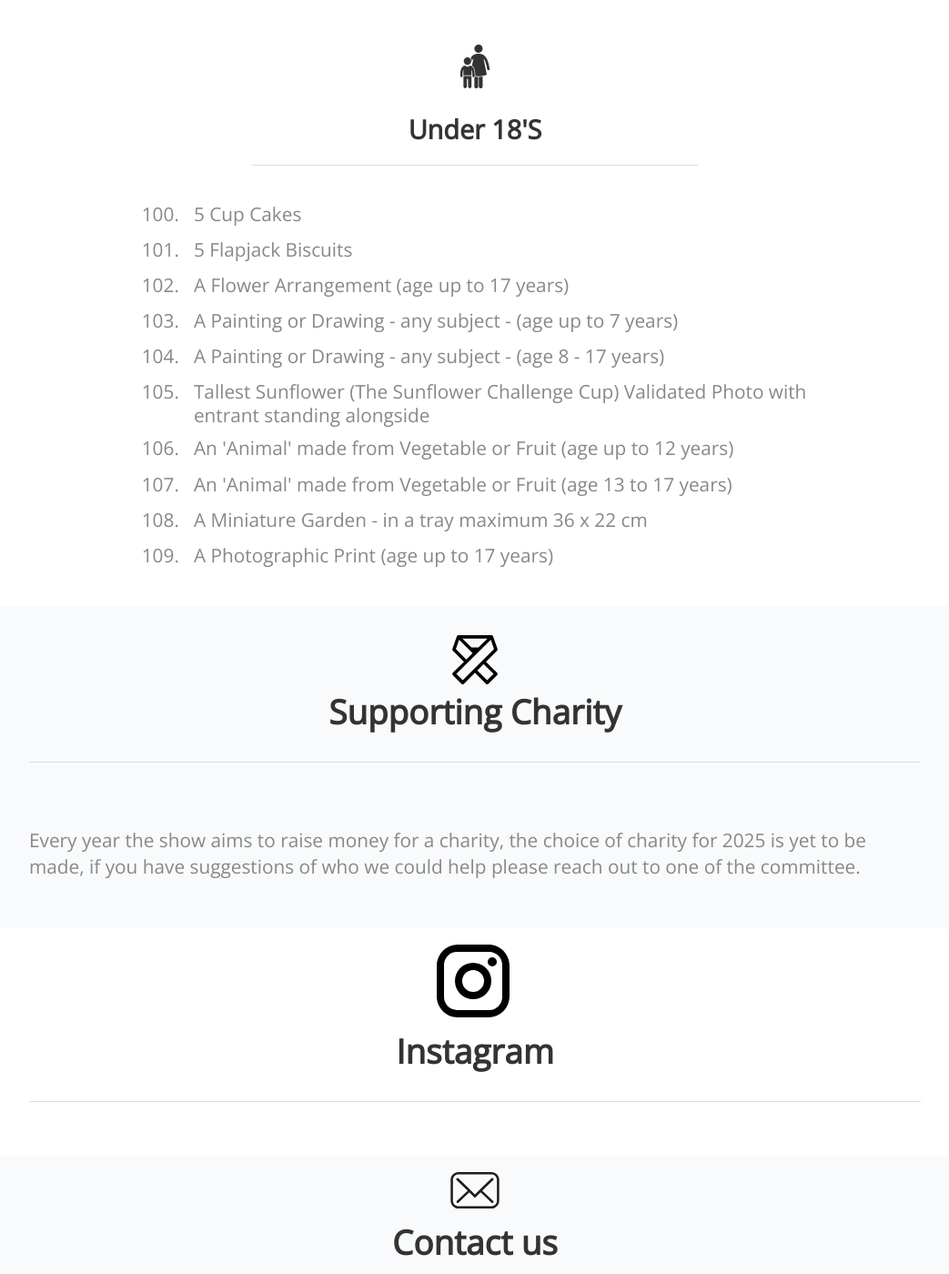
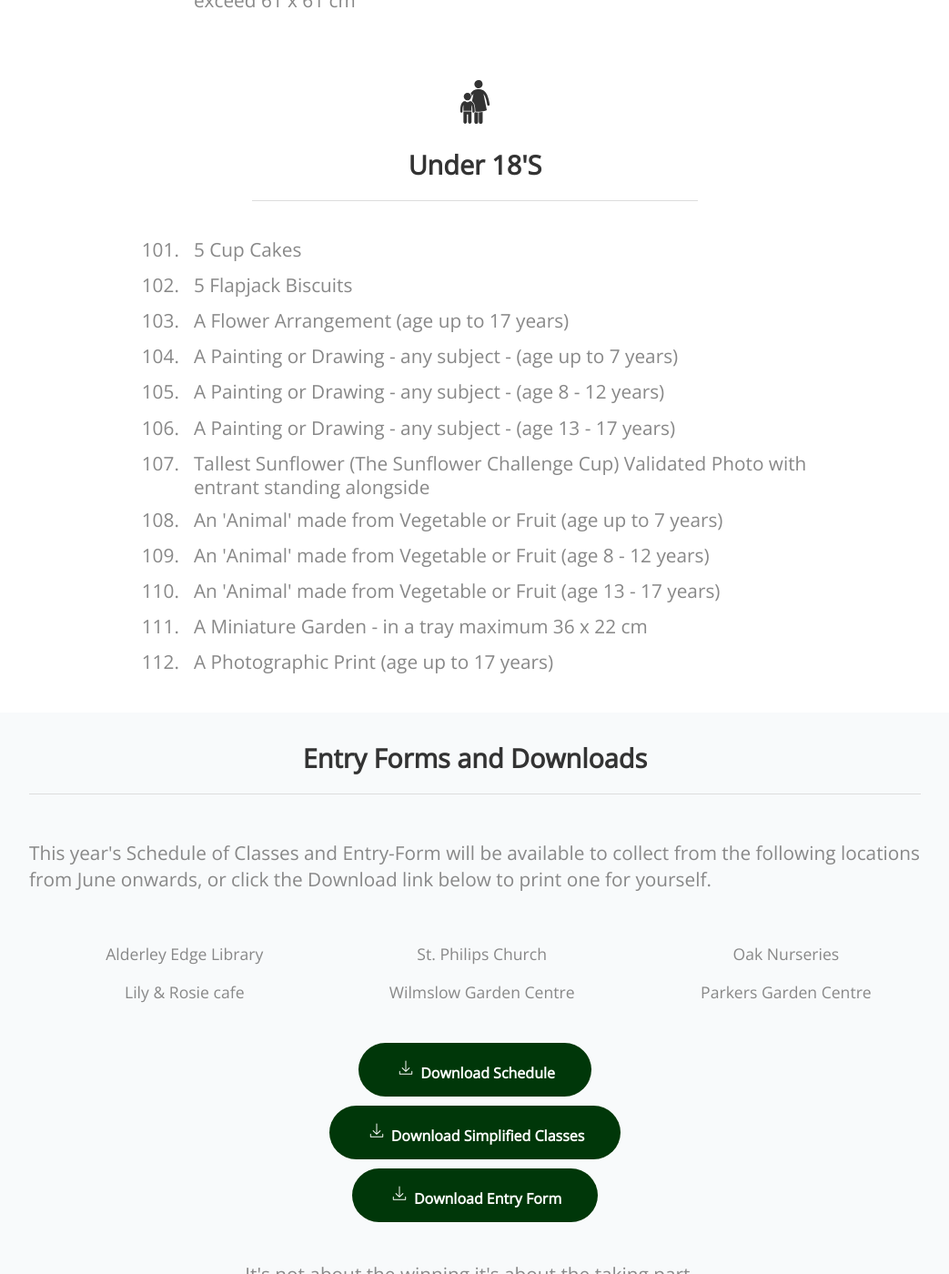
Before and after one commit to AlderleyEdgeVillageShow/website, a Jekyll site: the page built from index.html, in a window 1280 px wide and 1400 px high, scrolled down 7717 px. Shown: the whole window at 91% size, without its empty margins (118-1161 px from the left). Built offline with Jekyll 4.4.1, drawn with Linux system fonts in a browser that asks for light colours; a script that is not in the unit is left out; some of the changed text lies outside the part shown.

Commit message:
2025 updates

```diff
--- a/_data/classes.yml
+++ b/_data/classes.yml
@@ -146,96 +146,102 @@
     - number: 67
       name: Paper Crafts (inc Cards)
     - number: 68
-      name: Article of any other Craft
+      name: Article of any other soft Craft (textile materials)
     - number: 69
+      name: Article of any other hard Craft (non-textile materials)
+    - number: 70
       name: Any Soft Toy
-    - number: 70
+    - number: 71
       name: A Painting or Drawing - any subject - max size 61 x 61 cm
-    - number: 71
+    - number: 72
       name: Novelty Tea Cosy
 
 - title: Photography
   icon: camera
   classes:
-    - number: 72
+    - number: 73
       name: Landscapes - digital or film
-    - number: 73
+    - number: 74
       name: Pets  - digital or film
-    - number: 74
+    - number: 75
       name: Wildlife - digital or film
-    - number: 75
+    - number: 76
       name: A Photo that best represents our Village - digital or film
 - title: Cookery
   icon: cooking
   classes:
-    - number: 76
+    - number: 77
       name: White Loaf - small
-    - number: 77
+    - number: 78
       name: Wholemeal Loaf - small
-    - number: 78
+    - number: 79
       name: 6 Bread Rolls
-    - number: 79
+    - number: 80
       name: Artisan Loaf of any type
-    - number: 80
+    - number: 81
       name: Fruit Cake
-    - number: 81
+    - number: 82
       name: Chocolate Cake
-    - number: 82
+    - number: 83
       name: 5 Scones
-    - number: 83
+    - number: 84
       name: 5 Savoury Scones
-    - number: 84
+    - number: 85
       name: Victoria Sandwich - jam filled, no icing
-    - number: 85
-      name: Lemon Drizzle Cake
     - number: 86
+      name: Lemon Drizzle Loaf
+    - number: 87
       name: 5 Cup Cakes
-    - number: 87
+    - number: 88
       name: A Celebration Cake
-    - number: 88
+    - number: 89
       name: A Fruit Pie
-    - number: 89
+    - number: 90
       name: 5 Pieces of Shortbread
-    - number: 90
+    - number: 91
       name: A Savoury Quiche (not fish)
-    - number: 91
+    - number: 92
       name: Jam - Soft Fruit
-    - number: 92
+    - number: 93
       name: Jam - Stoned Fruit
-    - number: 93
+    - number: 94
       name: Jam - Main ingredient to be named
-    - number: 94
+    - number: 95
       name: Lemon Curd
-    - number: 95
+    - number: 96
       name: Marmalade
-    - number: 96
+    - number: 97
       name: Fruit Jelly Preserve
-    - number: 97
+    - number: 98
       name: Chutney - Main ingredient to be named
-    - number: 98
+    - number: 99
       name: Pickles
-    - number: 99
+    - number: 100
       name: Any 5 items from classes 76 - 99 displayed in a box or basket not to exceed 61 x 61 cm
 - title: Under 18'S
   icon: children
   classes:
-    - number: 100
+    - number: 101
       name: 5 Cup Cakes
-    - number: 101
+    - number: 102
       name: 5 Flapjack Biscuits
-    - number: 102
+    - number: 103
       name: A Flower Arrangement (age up to 17 years)
-    - number: 103
+    - number: 104
       name: A Painting or Drawing - any subject - (age up to 7 years)
-    - number: 104
-      name: A Painting or Drawing - any subject - (age 8 - 17 years)
     - number: 105
+      name: A Painting or Drawing - any subject - (age 8 - 12 years)
+    - number: 106
+      name: A Painting or Drawing - any subject - (age 13 - 17 years)
+    - number: 107
       name: Tallest Sunflower (The Sunflower Challenge Cup) Validated Photo with entrant standing alongside
-    - number: 106
-      name: An 'Animal' made from Vegetable or Fruit (age up to 12 years)
-    - number: 107
-      name: An 'Animal' made from Vegetable or Fruit (age 13 to 17 years)
     - number: 108
+      name: An 'Animal' made from Vegetable or Fruit (age up to 7 years)
+    - number: 109
+      name: An 'Animal' made from Vegetable or Fruit (age 8 - 12 years)
+    - number: 110
+      name: An 'Animal' made from Vegetable or Fruit (age 13 - 17 years)
+    - number: 111
       name: A Miniature Garden - in a tray maximum 36 x 22 cm
-    - number: 109
+    - number: 112
       name: A Photographic Print (age up to 17 years)
--- a/_layouts/default.html
+++ b/_layouts/default.html
@@ -61,7 +61,6 @@
     </div>
 </main>
 
-<div class="darker">
 <div class="container" id="contact">
     <div class="align-center">
         <span class="image">{% include icons/site.html icon="mail" %}</span>
@@ -71,7 +70,6 @@
     <div class="contact">
         <p>If you have any questions about the show please reach out to one of the committee at</p>
         <h3>AlderleyEdgeVillageShow@gmail.com</h3>
-        </div>
     </div>
 </div>
 <footer>
--- a/index.html
+++ b/index.html
@@ -138,67 +138,46 @@
         {% endfor %}
     </div>
 </div>
-<!--<div class="darker">-->
-<!--    <div class="container">-->
+<div class="darker">
+    <div class="container">
 
-<!--        <h3 class="title">Entry Forms and Downloads</h3>-->
-<!--        <hr/>-->
+        <h3 class="title">Entry Forms and Downloads</h3>
+        <hr/>
 
-<!--        <p>This year's Schedule of Classes and Entry-Form will be available to collect from the following locations-->
-<!--            from-->
-<!--            July onwards, or click the Download link below to print one for yourself.</p>-->
-<!--        <div class="thirds">-->
-<!--            <ul class="no-bullets">-->
-<!--                <li><p>Alderley Edge Library</p></li>-->
-<!--                <li><p>Grantham's</p></li>-->
+        <p>This year's Schedule of Classes and Entry-Form will be available to collect from the following locations
+            from June onwards, or click the Download link below to print one for yourself.</p>
+        <div class="thirds">
+            <ul class="no-bullets">
+                <li><p>Alderley Edge Library</p></li>
+                <li><p>Lily &amp; Rosie cafe</p></li>
 
-<!--            </ul>-->
-<!--            <ul class="no-bullets">-->
-<!--                <li><p>St. Philips Church</p></li>-->
-<!--                <li><p>Wilmslow Garden Centre</p></li>-->
-<!--            </ul>-->
-<!--            <ul class="no-bullets">-->
-<!--                <li><p>Oak Nurseries</p></li>-->
-<!--                <li><p>Parkers Garden Centre</p></li>-->
-<!--            </ul>-->
-<!--        </div>-->
-<!--        <div class="button align-center">-->
-<!--            <a download href="/images/2024-village-show-schedule.pdf">{% include icons/site.html icon="download" %}-->
-<!--                Download Schedule</a>-->
-<!--        </div>-->
-<!--        <div class="button align-center">-->
-<!--            <a download href="/images/classes.pdf">{% include icons/site.html icon="download" %}-->
-<!--                Download Simplified Classes</a>-->
-<!--        </div>-->
-<!--        <div class="button align-center">-->
-<!--            <a download href="/images/2024-entry-form.pdf">{% include icons/site.html icon="download" %}-->
-<!--                Download Entry Form</a>-->
-<!--        </div>-->
-<!--        <br/>-->
-<!--        <p class="align-center">It's not about the winning it's about the taking part...</p>-->
-<!--    </div>-->
-<!--</div>-->
-<!--<div class="container">-->
-<!--    <br/>-->
-<!--    <div class="align-center">-->
-<!--        <span class="image">{% include icons/site.html icon="charity" %}</span>-->
-<!--    </div>-->
-<!--    <h2 class="title">Supporting Charity</h2>-->
-<!--    <hr>-->
-<!--    <div class="columns">-->
-<!--        <div>-->
-<!--            <p>We are proud to announce that for 2024 the chosen charity is <strong>East Cheshire Hospice</strong>.-->
-<!--            </p>-->
-<!--        </div>-->
-<!--        <div class="align-center">-->
-<!--            <a href="https://www.eastcheshirehospice.org.uk/" target="_blank">-->
-<!--                <img alt="East Cheshire Hospice" src="{{ site.baseurl }}/images/eastcheshirehospice.png"></a>-->
-<!--        </div>-->
-<!--    </div>-->
-<!--    <br/>-->
-<!--</div>-->
+            </ul>
+            <ul class="no-bullets">
+                <li><p>St. Philips Church</p></li>
+                <li><p>Wilmslow Garden Centre</p></li>
+            </ul>
+            <ul class="no-bullets">
+                <li><p>Oak Nurseries</p></li>
+                <li><p>Parkers Garden Centre</p></li>
+            </ul>
+        </div>
+        <div class="button align-center">
+            <a download href="/images/2025-village-show-schedule.pdf">{% include icons/site.html icon="download" %}
+                Download Schedule</a>
+        </div>
+        <div class="button align-center">
+            <a download href="/images/classes.pdf">{% include icons/site.html icon="download" %}
+                Download Simplified Classes</a>
+        </div>
+        <div class="button align-center">
+            <a download href="/images/2025-entry-form.pdf">{% include icons/site.html icon="download" %}
+                Download Entry Form</a>
+        </div>
+        <br/>
+        <p class="align-center">It's not about the winning it's about the taking part...</p>
+    </div>
+</div>
 
-<div class="darker">
 <div class="container">
     <br/>
     <div class="align-center">
@@ -208,19 +187,41 @@
     <hr>
     <div class="columns">
         <div>
-                <p>Every year the show aims to raise money for a charity, the choice of charity for 2025 is yet to be
-                    made, if you have suggestions of who we could help please reach out to one of the committee.
+            <p>We are proud to announce that for 2025 the chosen charity is <strong>The Christie Charity</strong>.
             </p>
         </div>
-            <!--        <div class="align-center">-->
-            <!--            <a href="https://www.eastcheshirehospice.org.uk/" target="_blank">-->
-            <!--                <img alt="East Cheshire Hospice" src="{{ site.baseurl }}/images/eastcheshirehospice.png"></a>-->
-            <!--        </div>-->
+        <div class="align-center">
+            <a href="https://www.christie.nhs.uk/the-christie-charity" target="_blank">
+                <img alt="The Christie Charity" src="{{ site.baseurl }}/images/christie-charity.png"></a>
+        </div>
     </div>
     <br/>
 </div>
-</div>
 
+<!--<div class="darker">-->
+<!--    <div class="container">-->
+<!--        <br/>-->
+<!--        <div class="align-center">-->
+<!--            <span class="image">{% include icons/site.html icon="charity" %}</span>-->
+<!--        </div>-->
+<!--        <h2 class="title">Supporting Charity</h2>-->
+<!--        <hr>-->
+<!--        <div class="columns">-->
+<!--            <div>-->
+<!--                <p>Every year the show aims to raise money for a charity, the choice of charity for 2025 is yet to be-->
+<!--                    made, if you have suggestions of who we could help please reach out to one of the committee.-->
+<!--                </p>-->
+<!--            </div>-->
+<!--            &lt;!&ndash;        <div class="align-center">&ndash;&gt;-->
+<!--            &lt;!&ndash;            <a href="https://www.eastcheshirehospice.org.uk/" target="_blank">&ndash;&gt;-->
+<!--            &lt;!&ndash;                <img alt="East Cheshire Hospice" src="{{ site.baseurl }}/images/eastcheshirehospice.png"></a>&ndash;&gt;-->
+<!--            &lt;!&ndash;        </div>&ndash;&gt;-->
+<!--        </div>-->
+<!--        <br/>-->
+<!--    </div>-->
+<!--</div>-->
+
+<div class="darker">
     <div class="container">
         <a class="instagram align-center" target="_blank"
            href="https://www.instagram.com/{{ site.data.company.instagram }}">
@@ -232,6 +233,8 @@
         <div class="taggbox" style="width:100%;height:100%" data-widget-id="138479" data-tags="false"></div>
         <script src="https://widget.taggbox.com/embed-lite.min.js" type="text/javascript"></script>
     </div>
+</div>
+
 <!--<div class="darker">-->
 <!--	<div class="container">-->
 <!--		<h2 >Hear more about the show...</h2>-->
```
Also changed, not shown: images/christie-charity.png (added), 4 other files. Lines whose indentation alone changed are shown as unchanged.
